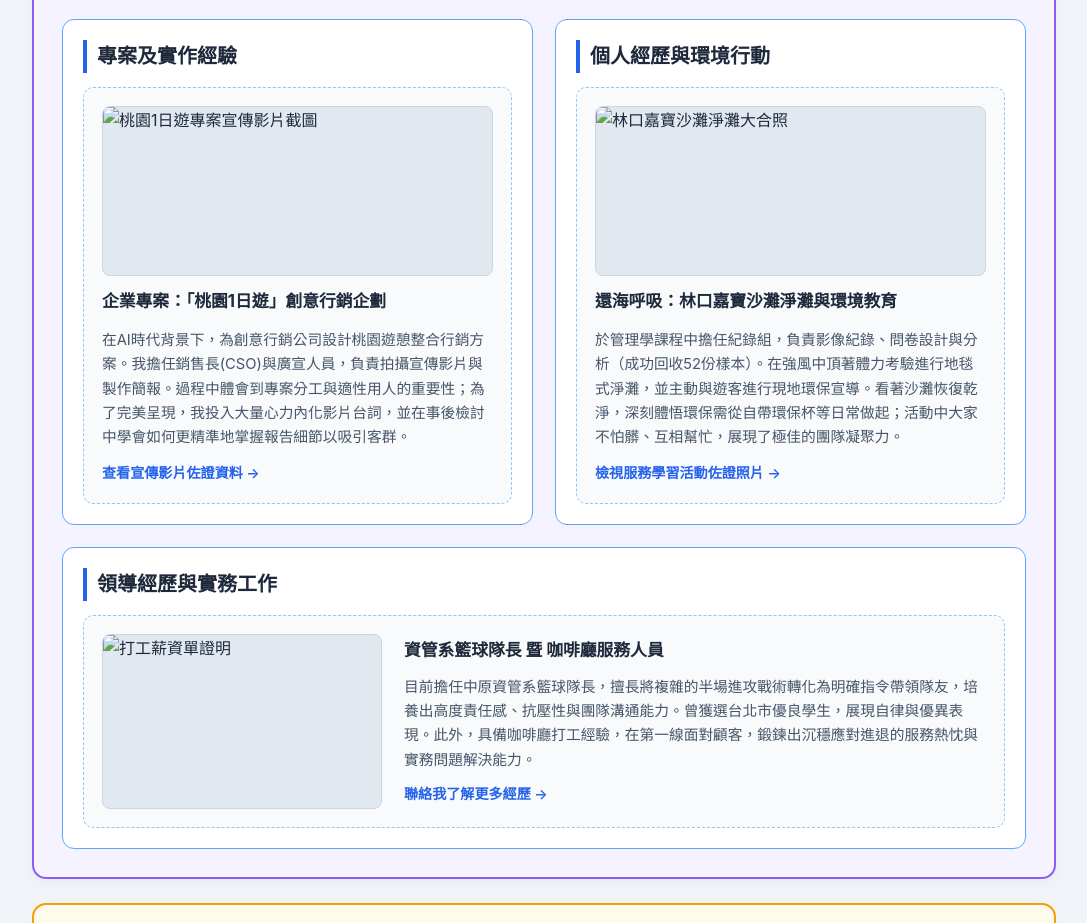
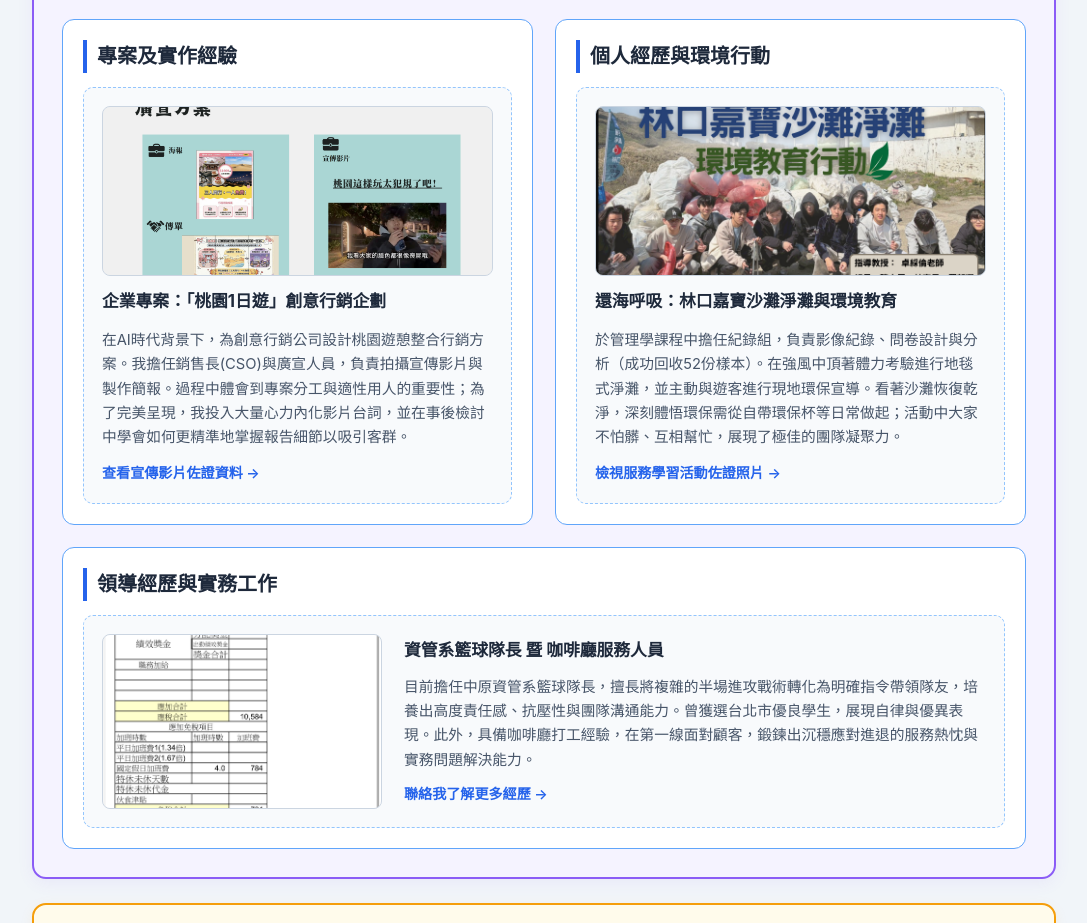
Before and after one commit to ishaan200642-bot/my-resume1, a plain HTML site: page index.html in a window 1280 px wide. Shown: the part 1309-2232 px from the top of the page, without its empty margins (96-1183 px from the left). Drawn offline with Linux system fonts and the light colour scheme; the site is published under a folder, as on GitHub Pages, so addresses that start at the root find nothing.

Commit message:
Update index.html

```diff
--- a/index.html
+++ b/index.html
@@ -14,7 +14,7 @@
     <header id="about" class="resume-header">
       <div class="image">
 
-        <img src="/image/profile.jpg" alt="曾上恩個人照片" class="profile-pic">
+        <img src="image/profile.jpg" alt="曾上恩個人照片" class="profile-pic">
       </div>
       <div class="header-info">
         <h1 class="user-name">曾上恩</h1>
@@ -143,7 +143,7 @@
         <div class="article-box exp-box">
           <div class="evidence-frame">
 
-            <img src="/image/exp_project.jpg" alt="桃園1日遊專案宣傳影片截圖" class="evidence-img">
+            <img src="image/exp_project.jpg" alt="桃園1日遊專案宣傳影片截圖" class="evidence-img">
           </div>
           <h3 class="exp-heading">企業專案：「桃園1日遊」創意行銷企劃</h3>
           <p class="exp-desc">
@@ -158,7 +158,7 @@
         <h2 class="article-title">個人經歷與環境行動</h2>
         <div class="article-box exp-box">
           <div class="evidence-frame">
-            <img src="/image/exp_activity.jpg" alt="林口嘉寶沙灘淨灘大合照" class="evidence-img">
+            <img src="image/exp_activity.jpg" alt="林口嘉寶沙灘淨灘大合照" class="evidence-img">
           </div>
           <h3 class="exp-heading">還海呼吸：林口嘉寶沙灘淨灘與環境教育</h3>
           <p class="exp-desc">
@@ -173,7 +173,7 @@
         <h2 class="article-title">領導經歷與實務工作</h2>
         <div class="article-box work-flex-box">
           <div class="work-media">
-            <img src="/image/exp_work.jpg" alt="打工薪資單證明" class="evidence-img">
+            <img src="image/exp_work.jpg" alt="打工薪資單證明" class="evidence-img">
           </div>
           <div class="work-detail">
             <h3 class="exp-heading">資管系籃球隊長 暨 咖啡廳服務人員</h3>
```
